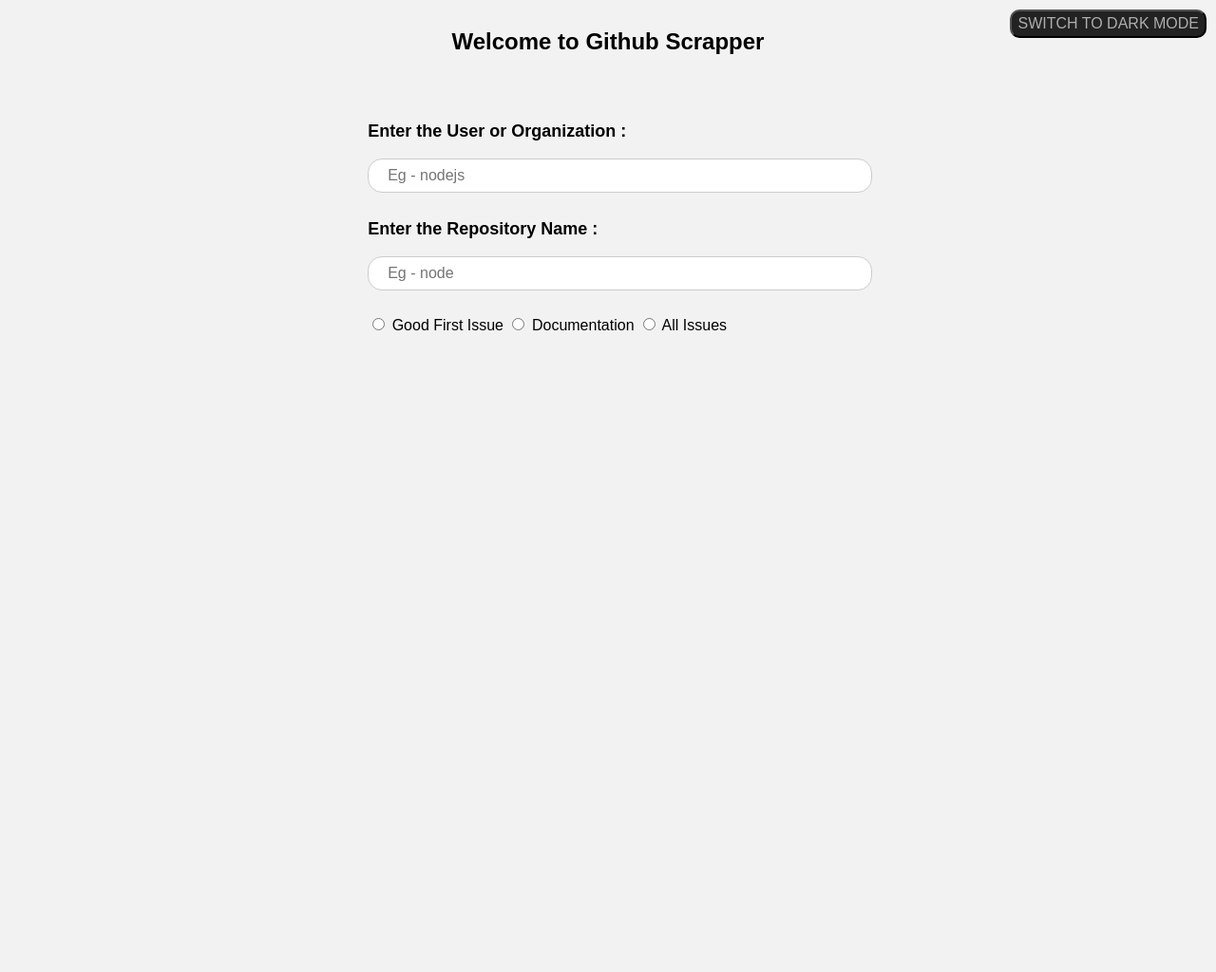
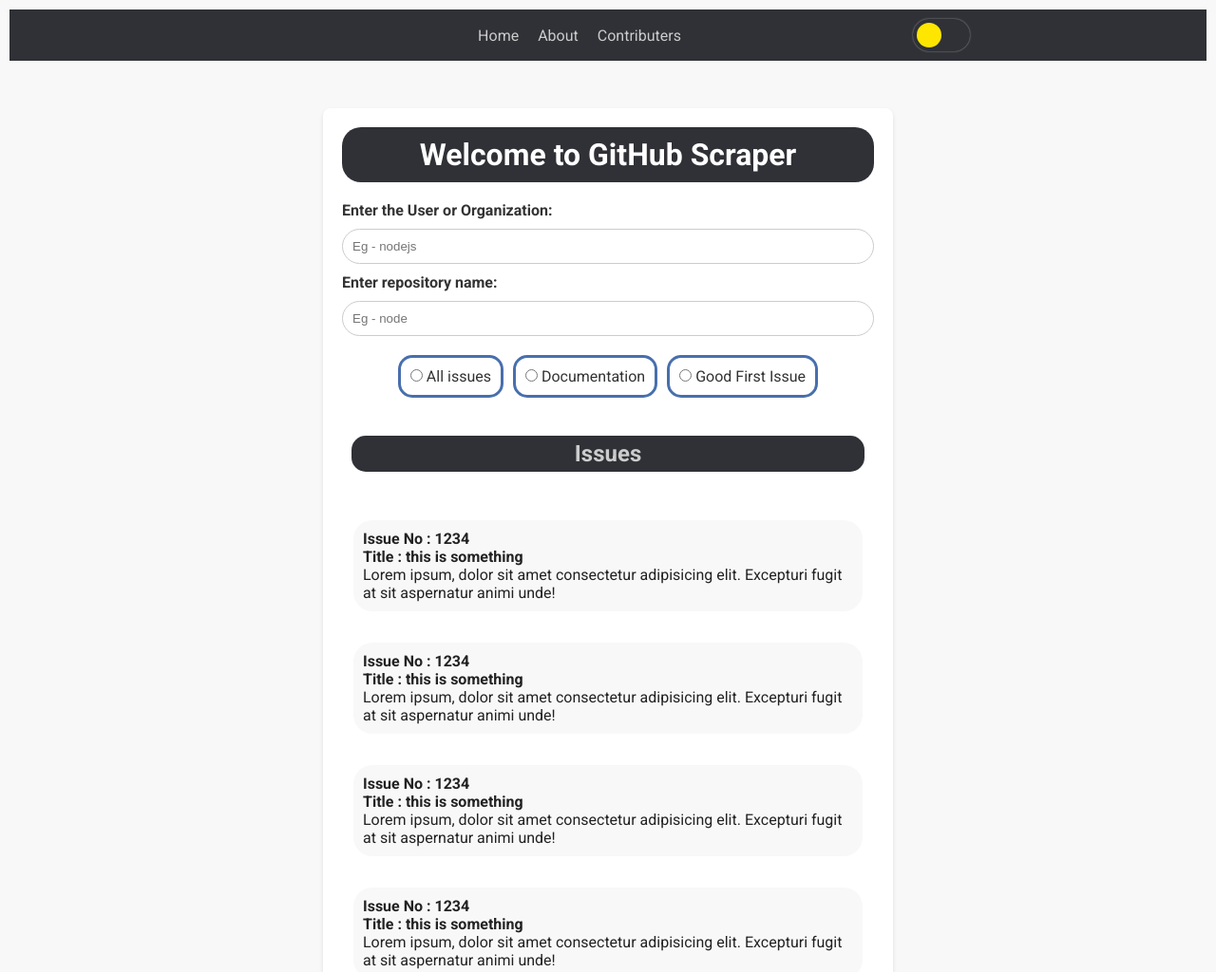
Before and after one commit to rcallaby/FirstContri, a plain HTML site: page src/index.html in a window 1280 px wide. Shown: the top 1024 px of the page at 95% size. Before the commit the page ends 800 px from the top, so only its background shows below. Drawn offline with Linux system fonts and the light colour scheme.

Commit message:
Updated into a better UI

```diff
--- a/src/index.html
+++ b/src/index.html
@@ -1,45 +1,114 @@
 <!DOCTYPE html>
 <html lang="en">
-  <head>
-    <meta charset="UTF-8" />
-    <meta http-equiv="X-UA-Compatible" content="IE=edge" />
-    <meta name="viewport" content="width=device-width, initial-scale=1.0" />
-    <title>Home Page</title>
-    <link rel="stylesheet" href="style.css" />
-    <script src="script.js"></script>
-  </head>
-  <body>
-    <div id="main">
-      <h1>Welcome to Github Scrapper</h1>
-    </div>
 
-    <div>
-      <div class="inp">
-        <h3>Enter the User or Organization :</h3>
-        <input
-          type="text"
-          name="user_org"
-          id="user-org"
-          placeholder="Eg - nodejs"
-        />
+<head>
+  <meta charset="UTF-8">
+  <meta http-equiv="X-UA-Compatible" content="IE=edge">
+  <meta name="viewport" content="width=device-width, initial-scale=1.0">
+  <title>Web3-inspired GitHub Scraper</title>
+  <link href="https://fonts.googleapis.com/css?family=Roboto:400,700" rel="stylesheet">
+  <link rel="stylesheet" href="style.css">
+</head>
 
-        <h3>Enter the Repository Name :</h3>
-        <input type="text" name="repo" id="repo" placeholder="Eg - node" />
+<body>
+  <nav>
+    <h1></h1>
+    <ul>
+      <li><a href="#">Home</a></li>
+      <li><a href="#">About</a></li>
+      <li><a href="#">Contributers</a></li>
+    </ul>
+    <label class="switch">
+      <input type="checkbox" id="dark-mode-toggle">
+      <span class="slider"></span>
+    </label>
+  </nav>
+  <div class="center-container">
+    <main class="container">
+      <h1>Welcome to GitHub Scraper</h1>
+      <div class="user-input">
+        <h4>Enter the User or Organization:</h4>
+        <input type="text" name="input-account" placeholder="Eg - nodejs" id="input-one">
+        <h4>Enter repository name:</h4>
+        <input type="text" name="input-repository" placeholder="Eg - node" id="input-two">
+      </div>
+      <div class="sorting-option">
+        <form>
+          <div class="label">
+            <input type="radio" name="option" value="option1" id="option1">
+            <label for="option1">Good First Issue</label>
+          </div>
+          <div class="label">
+            <input type="radio" name="option" value="option2" id="option2">
+            <label for="option2">Documentation</label>
+          </div>
+          <div class="label">
+            <input type="radio" name="option" value="option3" id="option3">
+            <label for="option3">All issues</label>
+          </div>
+        </form>
+      </div>
+      <div class="list-issues">
+        <div class="fetch-head">
+          <h2>Issues</h2>
+        </div>
+        <ul class="fetch-list">
+          <a href="#">
+            <li>
+              <h4>Issue No : 1234</h4>
+              <h4>Title : this is something</h4>
+              <p>Lorem ipsum, dolor sit amet consectetur adipisicing elit. Excepturi fugit at sit
+                aspernatur animi
+                unde!</p>
+            </li>
+          </a>
+          <a href="#">
+            <li>
+              <h4>Issue No : 1234</h4>
+              <h4>Title : this is something</h4>
+              <p>Lorem ipsum, dolor sit amet consectetur adipisicing elit. Excepturi fugit at sit
+                aspernatur animi
+                unde!</p>
+            </li>
+          </a>
+          <a href="#">
+            <li>
+              <h4>Issue No : 1234</h4>
+              <h4>Title : this is something</h4>
+              <p>Lorem ipsum, dolor sit amet consectetur adipisicing elit. Excepturi fugit at sit
+                aspernatur animi
+                unde!</p>
+            </li>
+          </a>
+          <a href="#">
+            <li>
+              <h4>Issue No : 1234</h4>
+              <h4>Title : this is something</h4>
+              <p>Lorem ipsum, dolor sit amet consectetur adipisicing elit. Excepturi fugit at sit
+                aspernatur animi
+                unde!</p>
+            </li>
+          </a>
+          <a href="#">
+            <li>
+              <h4>Issue No : 1234</h4>
+              <h4>Title : this is something</h4>
+              <p>Lorem ipsum, dolor sit amet consectetur adipisicing elit. Excepturi fugit at sit
+                aspernatur animi
+                unde!</p>
+            </li>
+          </a>
+        </ul>
+      </div>
+    </main>
+  </div>
+  <script>
+    const toggleButton = document.getElementById('dark-mode-toggle');
+    const body = document.body;
+    toggleButton.addEventListener('change', () => {
+      body.classList.toggle('dark-mode');
+    });
+  </script>
+</body>
 
-        <p></p>
-        <input type="radio" id="gfi" name="iss" value="gfi" />
-        <label for="gfi">Good First Issue</label>
-
-        <input type="radio" id="doc" name="iss" value="doc" />
-        <label for="doc">Documentation</label>
-
-        <input type="radio" id="all" name="iss" value="all" />
-        <label for="all">All Issues</label>
-
-        <button id="darkModeBtn" onclick="toggleDarkMode()">
-          SWITCH TO DARK MODE
-        </button>
-      </div>
-    </div>
-  </body>
 </html>
--- a/src/script.js
+++ /dev/null
@@ -1,15 +0,0 @@
-function toggleDarkMode() {
-  const body = document.body;
-  body.classList.toggle("body-dark-mode");
-  document.querySelectorAll("*").forEach((El) => {
-    const elements = ["P", "H3", "H1", "INPUT", "LABEL"];
-    if (elements.includes(El.nodeName)) {
-      El.classList.toggle("dark");
-    }
-  });
-  const btnEl = document.querySelector("button");
-  btnEl.classList.toggle("dark-btn");
-  document.querySelector(".dark-btn")
-    ? (btnEl.textContent = "SWITCH TO LIGHT MODE")
-    : (btnEl.textContent = "SWITCH TO DARK MODE");
-}
--- a/src/style.css
+++ b/src/style.css
@@ -1,81 +1,267 @@
-:root {
-  --bg-dark-mode: #aeaeae;
-  --bg-light-mode: #ffffff;
-  --color-dark-mode: rgb(224, 224, 224);
-  --color-light-mode: black;
+* {
+  margin: 0;
+  padding: 0;
+  box-sizing: border-box;
 }
-.dark-mode-bg {
-  background-color: var(--input-dark-mode);
-}
-.dark-mode-color {
-  color: var(--color-dark-mode);
-}
-.dark {
-  background-color: var(--input-dark-mode);
-  color: var(--color-dark-mode);
-}
-.dark-btn {
-  background-color: var(--bg-light-mode);
-  color: var(--color-light-mode);
+::-webkit-scrollbar{
+  display: none;
 }
 
 body {
-  font-family: Arial, sans-serif;
-  background-color: #f2f2f2;
-  color: var(--color-light-mode);
-}
-.body-dark-mode {
-  background-color: #222222;
-  color: var(--color-dark-mode);
+  font-family: 'Roboto', sans-serif;
+  background-color: #f8f8f8;
+  color: #333;
+  transition: background-color 0.3s ease;
 }
 
-h1 {
-  font-size: 24px;
+nav {
+  display: flex;
+  justify-content: space-evenly;
+  align-items: center;
+  background-color: #2f3136;
+  color: #fff;
+  padding: 10px;
+  margin: 10px 10px 50px 10px;
+  transition: background-color 0.3s ease;
 }
 
-h3 {
-  font-size: 18px;
+nav ul {
+  display: flex;
+  gap: 10px;
+  list-style: none;
 }
 
-input[type="text"] {
-  width: 60%;
-  padding: 8px;
-  padding-left: 20px;
-  font-size: 16px;
-  border: 1px solid #ccc;
-  border-radius: 4px;
-  box-sizing: border-box;
-  margin-bottom: 10px;
+nav ul li a {
+  text-decoration: none;
+  color: #ccc;
+  transition: color 0.3s ease;
+  padding: 2px 5px 2px 5px;
+}
+nav ul li a:hover {
+ color: #486fad;
 }
 
-#main {
-  text-align: center;
-  margin-top: 30px;
-  margin-bottom: 70px;
+.switch {
+  position: relative;
+  display: inline-block;
+  width: 60px;
+  height: 34px;
 }
 
-.inp {
-  padding-left: 30%;
+.switch input {
+  display: none;
 }
 
-#user-org,
-#repo {
+.slider {
+  position: absolute;
+  cursor: pointer;
+  top: 0;
+  left: 0;
+  right: 0;
+  bottom: 0;
+  box-shadow: 0px 0px 2px rgb(158, 158, 158);
+  background-color: #2f3136;
+  -webkit-transition: .4s;
+  transition: .4s;
+  border-radius: 20px;
+}
+
+.slider:before {
+  position: absolute;
+  content: "";
+  height: 26px;
+  width: 26px;
+  left: 4px;
+  bottom: 4px;
+  background-color: rgb(255, 230, 0);
+  -webkit-transition: .4s;
+  transition: 0.4s;
+  border-radius: 20px;
+}
+
+input:checked+.slider:before {
+  background-color: white;
+  -webkit-transform: translateX(26px);
+  -ms-transform: translateX(26px);
+  transform: translateX(26px);
+}
+
+input:checked+.slider {
+  background-color: #1f2023;
+}
+
+input:focus+.slider {
+  box-shadow: 0 0 1px #2f3136;
+}
+
+input:checked+.slider:before {
+  -webkit-transform: translateX(26px);
+  -ms-transform: translateX(26px);
+  transform: translateX(26px);
+}
+
+.center-container {
+  display: flex;
+  justify-content: center;
+  align-items: center;
+
+}
+
+.container {
+  display: flex;
+  flex-direction: column;
+  align-items: center;
+  max-width: 600px;
+  margin: 0 auto;
+  padding: 20px;
+  background-color: #fff;
+  box-shadow: 0 2px 4px rgba(0, 0, 0, 0.1);
+  border-radius: 8px;
+  transition: background-color 0.3s ease, box-shadow 0.3s ease;
+}
+
+.container h1 {
+  background-color: #2f3136;
+  padding: 10px;
+  border-radius: 20px;
+  color: #fff;
+  margin-bottom: 20px;
+  text-align: center;
+  width: 100%;
+}
+
+.user-input {
+  display: flex;
+  flex-direction: column;
+  gap: 10px;
+  width: 100%;
+}
+
+.user-input input {
+  border-radius: 20px;
+  padding: 10px;
+  border: 1px solid #ccc;
+  transition: background-color 0.3s ease, color 0.3s ease, border-color 0.3s ease;
+}
+
+.user-input input:focus {
+  background-color: #fff;
+  color: #333;
+  border-color: #666;
+}
+
+.sorting-option {
+  margin-top: 20px;
+  transition: background-color 0.3s ease;
+}
+
+.sorting-option form {
+  display: flex;
+  flex-direction: row-reverse;
+  gap: 10px;
+}
+
+.sorting-option .label {
+  cursor: pointer;
+  border: 3px solid #486fad;
+  border-radius: 15px;
+  padding: 10px;
+  transition: background-color 0.3s ease;
+}
+
+.sorting-option .label:hover,
+.sorting-option .label:focus {
+  background-color: #486fad;
+  color: #fff;
+}
+
+
+
+.list-issues {
+  margin-top: 30px;
+  padding: 5px;
+  width: 100%;
+}
+
+.fetch-head {
+  margin-bottom: 10px;
+  display: flex;
+  padding: 5px;
+}
+
+.fetch-head h2 {
+  width: 100%;
+  background-color: #2f3136;
+  padding: 5px;
+  text-align: center;
+  color: #ccc;
   border-radius: 15px;
 }
 
-button {
-  margin: 50px;
-  height: 30px;
-  font-size: 16px;
-  border-radius: 10px;
-  background-color: #222222;
-  color: #aeaeae;
-  position: fixed;
-  top: 10px;
-  right: 10px;
-  margin-right: 0px;
-  margin-top: 0px;
+.fetch-list {
+  list-style-type: none;
+  padding: 10px 5px 10px 5px;
 }
-button:active {
-  background: #bbbbbb;
+
+.fetch-list a {
+  text-decoration: none;
+  color: #222;
+ padding:5px;
+
 }
+
+.fetch-list a li {
+  padding: 5px;
+  margin: 7px 2px 7px 2px;
+  background-color: #f8f8f8;
+  transition: background-color 0.3s ease;
+  border-radius: 20px;
+  padding: 10px;
+}
+
+.fetch-list a li:hover {
+  background-color: #e4e4e4;
+}
+
+/* Dark Mode */
+body.dark-mode {
+  background-color: #222;
+  color: #ccc;
+}
+
+body.dark-mode nav {
+  background-color: #1f2023;
+}
+
+body.dark-mode .container {
+  background-color: #2f3136;
+  box-shadow: 0 2px 4px rgba(255, 255, 255, 0.1);
+}
+
+body.dark-mode .container h1 {
+  background-color: #36393f;
+}
+
+body.dark-mode .user-input input {
+  background-color: #36393f;
+  color: #fff;
+  border-color: #666;
+}
+
+body.dark-mode .sorting-option label {
+  color: #fff;
+}
+
+body.dark-mode .fetch-head h2 {
+  background-color: #36393f;
+}
+
+body.dark-mode .fetch-list {
+  color: #2f3136;
+}
+
+body.dark-mode .fetch-list a li:hover {
+  background-color: #36393f;
+  box-shadow: 0px 0px 15px #486fad;
+  color: #ccc;
+}
```
